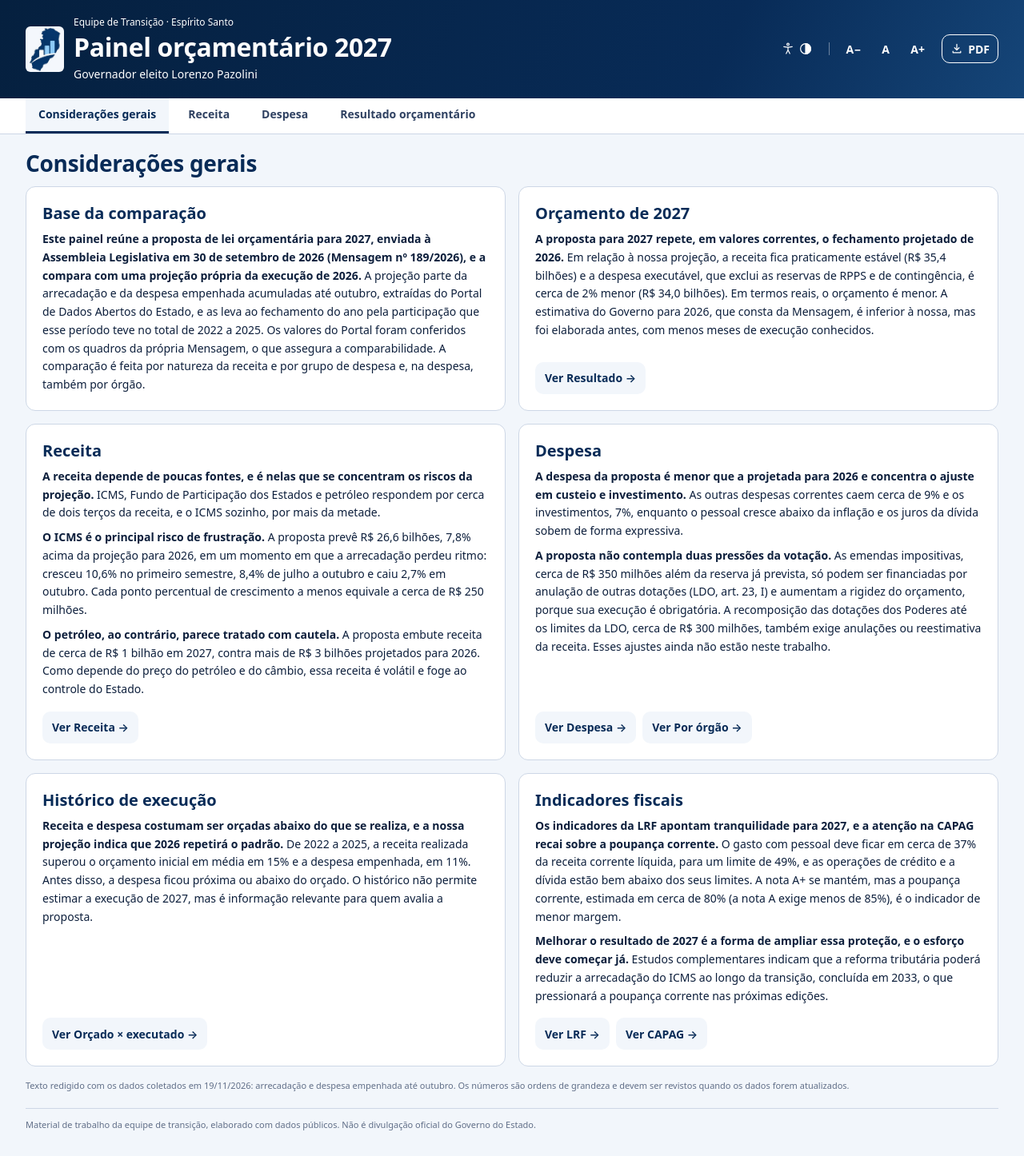
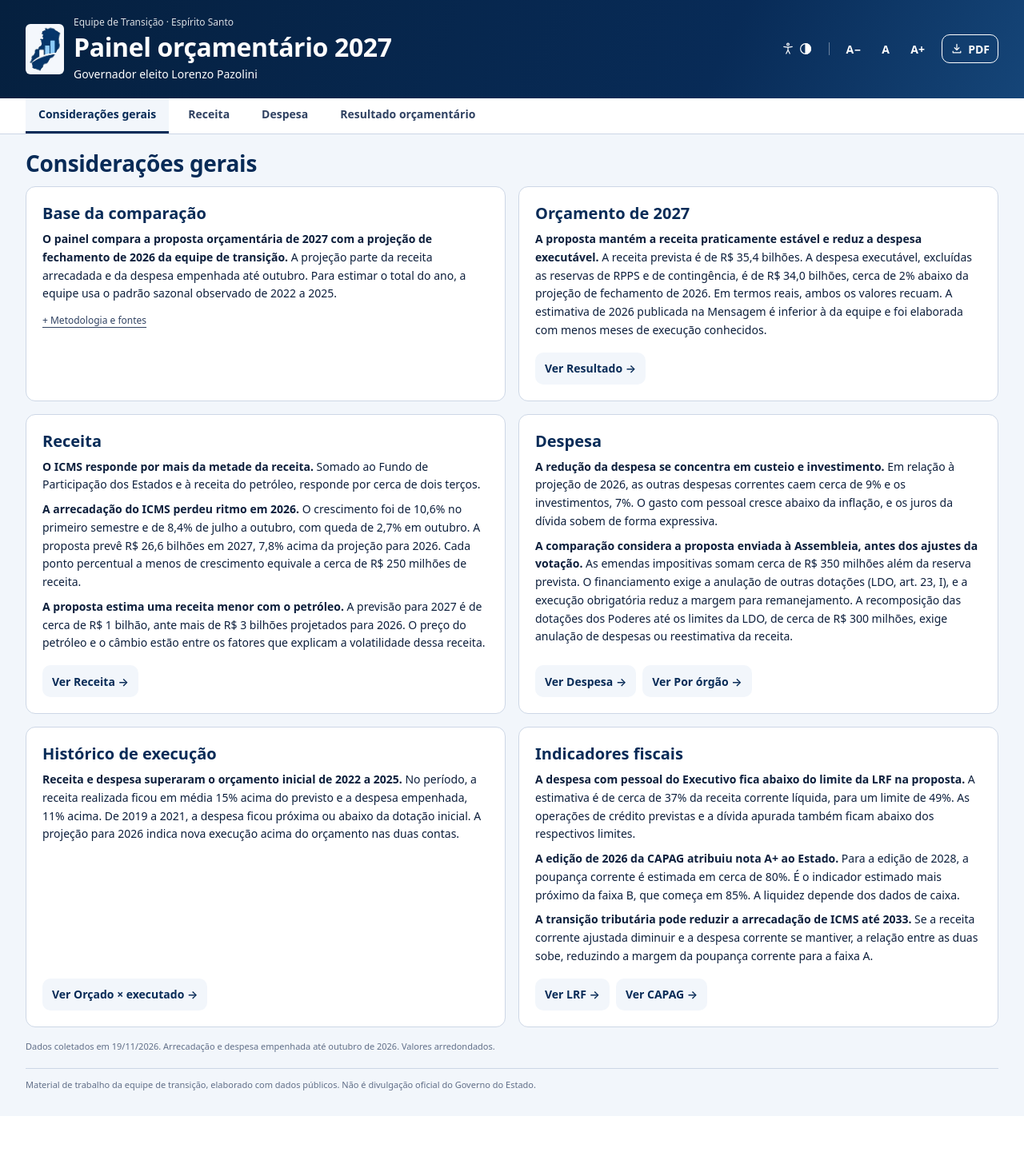
Before and after one commit to EduardoAraujoOx/Tesouro, a Next.js app: page /painel in a window 1280 px wide. Shown: the whole page at 80% size. After the commit the page ends 1396 px from the top, so only its background shows below. Built offline with nearby package versions, Linux system fonts and the light colour scheme.

Commit message:
Refina a marca e a redação das considerações gerais do painel

```diff
--- a/app/globals.css
+++ b/app/globals.css
@@ -131,16 +131,16 @@ h1, h2, h3 { @apply font-serif font-semibold text-navy; font-optical-sizing: aut
     radial-gradient(farthest-side at 100% 50%, rgb(0 0 0 / 0.16), rgb(0 0 0 / 0)) right center / 10px 100% no-repeat scroll;
   overscroll-behavior-x: contain;
 }
-/* A navegação se ajusta à largura útil em relação ao tamanho do texto. */
-/* Recorte do símbolo na arte de 1200 × 630. O título e os créditos ficam em texto no cabeçalho. */
+/* Recorte do símbolo na arte de 1200 × 630, com margem interna. O cabeçalho mantém a identidade em texto. */
 .painel-marca {
-  background: #f2f6fb url('/img/painel-identidade.jpg') 17.17% 49.74% / 571.43% 250% no-repeat;
+  background: #f2f6fb url('/img/painel-identidade.jpg') 17.07% 50% / 571.43% 226.62% no-repeat;
 }
 .painel .painel-cabecalho h1 { color: rgb(var(--on-navy)); }
 .painel .painel-cabecalho :focus-visible { outline-color: rgb(var(--on-navy)); }
 :root:not([data-contrast='alto']) .painel-cabecalho {
   background-image: linear-gradient(115deg, rgb(var(--navy-deep)), rgb(var(--navy)) 70%, #154578);
 }
+/* A navegação se ajusta à largura útil em relação ao tamanho do texto. */
 @media screen {
   .painel { overflow-wrap: anywhere; }
   .painel-abas, .painel-subabas { display: grid; grid-template-columns: minmax(0, 1fr); }
--- a/components/painel/Conclusoes.tsx
+++ b/components/painel/Conclusoes.tsx
@@ -3,13 +3,13 @@
 import { milhoes } from '@/lib/formato'
 import type { AjustesVotacao } from '@/lib/ajustes-ploa'
 import { arredonda50 } from './AvisoAjustes'
-import { NOTA_DISCRETA } from './Estrutura'
+import { Nota, NOTA_DISCRETA } from './Estrutura'
 
 export type Destino = { aba: 'receita' | 'despesa' | 'resultado'; sub?: string; rotulo: string }
 
 /** Parágrafo com a ideia central na primeira frase (em destaque), para a leitura rápida, e o desenvolvimento em seguida. */
 type Paragrafo = { topico: string; resto?: string }
-type Item = { titulo: string; paragrafos: Paragrafo[]; destinos?: Destino[] }
+type Item = { titulo: string; paragrafos: Paragrafo[]; metodo?: string; destinos?: Destino[] }
 
 /**
  * Considerações gerais do painel (aba de abertura; o identificador e o arquivo mantêm o nome antigo, `conclusoes`, para não quebrar endereços já compartilhados): seis tópicos, cada um com links para os dados em que se apoia. O texto é redigido (não calculado)
@@ -21,36 +21,38 @@ export function Conclusoes({ ajustes, onIr }: { ajustes: AjustesVotacao; onIr: (
   const poderes = milhoes(arredonda50(ajustes.poderes), 0)
   const itens: Item[] = [
     { titulo: 'Base da comparação', paragrafos: [{
-      topico: 'Este painel reúne a proposta de lei orçamentária para 2027, enviada à Assembleia Legislativa em 30 de setembro de 2026 (Mensagem nº 189/2026), e a compara com uma projeção própria da execução de 2026.',
-      resto: 'A projeção parte da arrecadação e da despesa empenhada acumuladas até outubro, extraídas do Portal de Dados Abertos do Estado, e as leva ao fechamento do ano pela participação que esse período teve no total de 2022 a 2025. Os valores do Portal foram conferidos com os quadros da própria Mensagem, o que assegura a comparabilidade. A comparação é feita por natureza da receita e por grupo de despesa e, na despesa, também por órgão.',
-    }] },
+      topico: 'O painel compara a proposta orçamentária de 2027 com a projeção de fechamento de 2026 da equipe de transição.',
+      resto: 'A projeção parte da receita arrecadada e da despesa empenhada até outubro. Para estimar o total do ano, a equipe usa o padrão sazonal observado de 2022 a 2025.',
+    }], metodo: 'A proposta foi enviada à Assembleia Legislativa em 30 de setembro de 2026 (Mensagem nº 189/2026). Os valores do Portal de Dados Abertos do Estado foram conferidos com os quadros da Mensagem. A comparação é feita por natureza da receita, por grupo de despesa e, no caso da despesa, também por órgão.' },
     { titulo: 'Orçamento de 2027', destinos: [{ aba: 'resultado', sub: 'resultado', rotulo: 'Resultado' }], paragrafos: [{
-      topico: 'A proposta para 2027 repete, em valores correntes, o fechamento projetado de 2026.',
-      resto: 'Em relação à nossa projeção, a receita fica praticamente estável (R$ 35,4 bilhões) e a despesa executável, que exclui as reservas de RPPS e de contingência, é cerca de 2% menor (R$ 34,0 bilhões). Em termos reais, o orçamento é menor. A estimativa do Governo para 2026, que consta da Mensagem, é inferior à nossa, mas foi elaborada antes, com menos meses de execução conhecidos.',
+      topico: 'A proposta mantém a receita praticamente estável e reduz a despesa executável.',
+      resto: 'A receita prevista é de R$ 35,4 bilhões. A despesa executável, excluídas as reservas de RPPS e de contingência, é de R$ 34,0 bilhões, cerca de 2% abaixo da projeção de fechamento de 2026. Em termos reais, ambos os valores recuam. A estimativa de 2026 publicada na Mensagem é inferior à da equipe e foi elaborada com menos meses de execução conhecidos.',
     }] },
     { titulo: 'Receita', destinos: [{ aba: 'receita', rotulo: 'Receita' }], paragrafos: [
-      { topico: 'A receita depende de poucas fontes, e é nelas que se concentram os riscos da projeção.',
-        resto: 'ICMS, Fundo de Participação dos Estados e petróleo respondem por cerca de dois terços da receita, e o ICMS sozinho, por mais da metade.' },
-      { topico: 'O ICMS é o principal risco de frustração.',
-        resto: 'A proposta prevê R$ 26,6 bilhões, 7,8% acima da projeção para 2026, em um momento em que a arrecadação perdeu ritmo: cresceu 10,6% no primeiro semestre, 8,4% de julho a outubro e caiu 2,7% em outubro. Cada ponto percentual de crescimento a menos equivale a cerca de R$ 250 milhões.' },
-      { topico: 'O petróleo, ao contrário, parece tratado com cautela.',
-        resto: 'A proposta embute receita de cerca de R$ 1 bilhão em 2027, contra mais de R$ 3 bilhões projetados para 2026. Como depende do preço do petróleo e do câmbio, essa receita é volátil e foge ao controle do Estado.' },
+      { topico: 'O ICMS responde por mais da metade da receita.',
+        resto: 'Somado ao Fundo de Participação dos Estados e à receita do petróleo, responde por cerca de dois terços.' },
+      { topico: 'A arrecadação do ICMS perdeu ritmo em 2026.',
+        resto: 'O crescimento foi de 10,6% no primeiro semestre e de 8,4% de julho a outubro, com queda de 2,7% em outubro. A proposta prevê R$ 26,6 bilhões em 2027, 7,8% acima da projeção para 2026. Cada ponto percentual a menos de crescimento equivale a cerca de R$ 250 milhões de receita.' },
+      { topico: 'A proposta estima uma receita menor com o petróleo.',
+        resto: 'A previsão para 2027 é de cerca de R$ 1 bilhão, ante mais de R$ 3 bilhões projetados para 2026. O preço do petróleo e o câmbio estão entre os fatores que explicam a volatilidade dessa receita.' },
     ] },
     { titulo: 'Despesa', destinos: [{ aba: 'despesa', sub: 'resumo', rotulo: 'Despesa' }, { aba: 'despesa', sub: 'orgao', rotulo: 'Por órgão' }], paragrafos: [
-      { topico: 'A despesa da proposta é menor que a projetada para 2026 e concentra o ajuste em custeio e investimento.',
-        resto: 'As outras despesas correntes caem cerca de 9% e os investimentos, 7%, enquanto o pessoal cresce abaixo da inflação e os juros da dívida sobem de forma expressiva.' },
-      { topico: 'A proposta não contempla duas pressões da votação.',
-        resto: `As emendas impositivas, cerca de R$ ${emendas} milhões além da reserva já prevista, só podem ser financiadas por anulação de outras dotações (LDO, art. 23, I) e aumentam a rigidez do orçamento, porque sua execução é obrigatória. A recomposição das dotações dos Poderes até os limites da LDO, cerca de R$ ${poderes} milhões, também exige anulações ou reestimativa da receita. Esses ajustes ainda não estão neste trabalho.` },
+      { topico: 'A redução da despesa se concentra em custeio e investimento.',
+        resto: 'Em relação à projeção de 2026, as outras despesas correntes caem cerca de 9% e os investimentos, 7%. O gasto com pessoal cresce abaixo da inflação, e os juros da dívida sobem de forma expressiva.' },
+      { topico: 'A comparação considera a proposta enviada à Assembleia, antes dos ajustes da votação.',
+        resto: `As emendas impositivas somam cerca de R$ ${emendas} milhões além da reserva prevista. O financiamento exige a anulação de outras dotações (LDO, art. 23, I), e a execução obrigatória reduz a margem para remanejamento. A recomposição das dotações dos Poderes até os limites da LDO, de cerca de R$ ${poderes} milhões, exige anulação de despesas ou reestimativa da receita.` },
     ] },
     { titulo: 'Histórico de execução', destinos: [{ aba: 'resultado', sub: 'orcado', rotulo: 'Orçado × executado' }], paragrafos: [{
-      topico: 'Receita e despesa costumam ser orçadas abaixo do que se realiza, e a nossa projeção indica que 2026 repetirá o padrão.',
-      resto: 'De 2022 a 2025, a receita realizada superou o orçamento inicial em média em 15% e a despesa empenhada, em 11%. Antes disso, a despesa ficou próxima ou abaixo do orçado. O histórico não permite estimar a execução de 2027, mas é informação relevante para quem avalia a proposta.',
+      topico: 'Receita e despesa superaram o orçamento inicial de 2022 a 2025.',
+      resto: 'No período, a receita realizada ficou em média 15% acima do previsto e a despesa empenhada, 11% acima. De 2019 a 2021, a despesa ficou próxima ou abaixo da dotação inicial. A projeção para 2026 indica nova execução acima do orçamento nas duas contas.',
     }] },
     { titulo: 'Indicadores fiscais', destinos: [{ aba: 'resultado', sub: 'lrf', rotulo: 'LRF' }, { aba: 'resultado', sub: 'capag', rotulo: 'CAPAG' }], paragrafos: [
-      { topico: 'Os indicadores da LRF apontam tranquilidade para 2027, e a atenção na CAPAG recai sobre a poupança corrente.',
-        resto: 'O gasto com pessoal deve ficar em cerca de 37% da receita corrente líquida, para um limite de 49%, e as operações de crédito e a dívida estão bem abaixo dos seus limites. A nota A+ se mantém, mas a poupança corrente, estimada em cerca de 80% (a nota A exige menos de 85%), é o indicador de menor margem.' },
-      { topico: 'Melhorar o resultado de 2027 é a forma de ampliar essa proteção, e o esforço deve começar já.',
-        resto: 'Estudos complementares indicam que a reforma tributária poderá reduzir a arrecadação do ICMS ao longo da transição, concluída em 2033, o que pressionará a poupança corrente nas próximas edições.' },
+      { topico: 'A despesa com pessoal do Executivo fica abaixo do limite da LRF na proposta.',
+        resto: 'A estimativa é de cerca de 37% da receita corrente líquida, para um limite de 49%. As operações de crédito previstas e a dívida apurada também ficam abaixo dos respectivos limites.' },
+      { topico: 'A edição de 2026 da CAPAG atribuiu nota A+ ao Estado.',
+        resto: 'Para a edição de 2028, a poupança corrente é estimada em cerca de 80%. É o indicador estimado mais próximo da faixa B, que começa em 85%. A liquidez depende dos dados de caixa.' },
+      { topico: 'A transição tributária pode reduzir a arrecadação de ICMS até 2033.',
+        resto: 'Se a receita corrente ajustada diminuir e a despesa corrente se mantiver, a relação entre as duas sobe, reduzindo a margem da poupança corrente para a faixa A.' },
     ] },
   ]
 
@@ -67,6 +69,7 @@ export function Conclusoes({ ajustes, onIr }: { ajustes: AjustesVotacao; onIr: (
                 </p>
               ))}
             </div>
+            {it.metodo && <Nota titulo="Metodologia e fontes">{it.metodo}</Nota>}
             {it.destinos && (
               <p className="mt-auto flex flex-wrap gap-2 pt-4 text-small print:hidden">
                 {it.destinos.map((d) => (
@@ -81,7 +84,7 @@ export function Conclusoes({ ajustes, onIr }: { ajustes: AjustesVotacao; onIr: (
       </ol>
 
       <p className={`mt-4 ${NOTA_DISCRETA} print:mt-2`}>
-        Texto redigido com os dados coletados em 19/11/2026: arrecadação e despesa empenhada até outubro. Os números são ordens de grandeza e devem ser revistos quando os dados forem atualizados.
+        Dados coletados em 19/11/2026. Arrecadação e despesa empenhada até outubro de 2026. Valores arredondados.
       </p>
     </div>
   )
--- a/components/painel/Painel.tsx
+++ b/components/painel/Painel.tsx
@@ -55,9 +55,9 @@ export function Painel({ macro, receitaMes, elementosPloa, orgaos, fiscais, rclP
       <header className="painel-cabecalho bg-navy-deep text-on-navy print:hidden">
         <div className="mx-auto flex max-w-[1600px] flex-wrap items-center justify-between gap-x-6 gap-y-2 px-4 py-3 sm:px-6 md:px-8 md:py-5">
           <div className="flex min-w-0 items-center gap-2.5 sm:gap-3">
-            <span aria-hidden="true" className="painel-marca aspect-[5/6] w-10 shrink-0 rounded-md sm:w-12" />
+            <span aria-hidden="true" className="painel-marca aspect-[105/139] w-10 shrink-0 rounded-md sm:w-12" />
             <div className="min-w-0">
-              <p className="mb-1 text-label font-medium tracking-normal">{IDENTIDADE.faixa}</p>
+              <p className="mb-1 text-label tracking-normal text-on-navy/85">{IDENTIDADE.faixa}</p>
               <h1 className="text-title font-semibold tracking-tight md:text-headline">{IDENTIDADE.painel}</h1>
               <p className="mt-1 text-label tracking-normal md:text-small">{IDENTIDADE.apoio}</p>
             </div>
```
Lines whose indentation alone changed are shown as unchanged.
